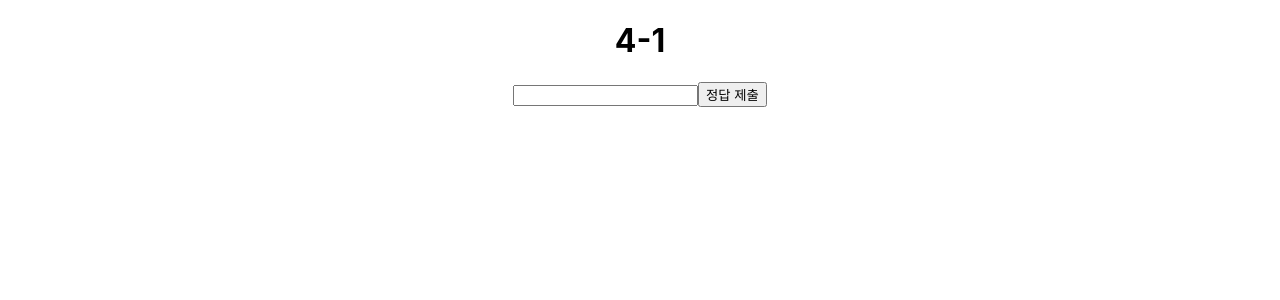
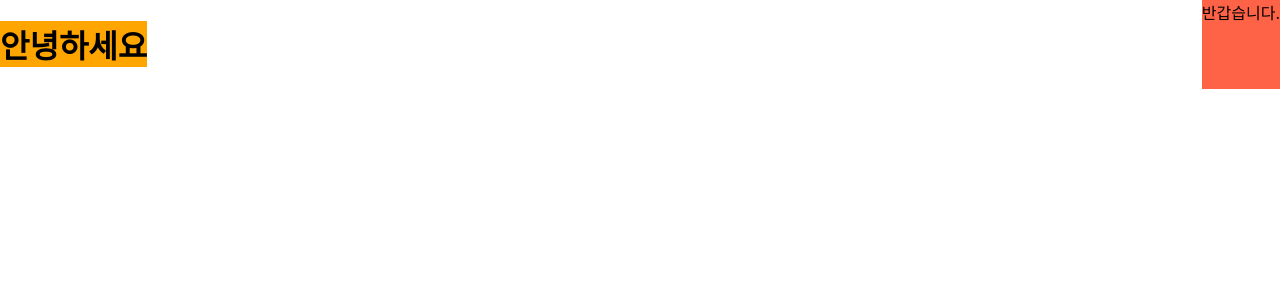
Before and after one commit to dbswp/KDT-React, a React (Create React App) app: page / in a window 1280 px wide. Shown: the top 300 px of the page. Built offline with nearby package versions, Linux system fonts and the light colour scheme.

Commit message:
state, ref 완벽 이해

```diff
--- a/src/App.css
+++ b/src/App.css
@@ -1,5 +1,14 @@
 .App {
-  text-align: center;
+  /* text-align: center; */
+  display: flex;
+  justify-content: space-between;
+}
+.App h1 {
+  background-color: orange;
+}
+
+.App span {
+  background-color: tomato;
 }
 
 .App-logo {
--- a/src/App.js
+++ b/src/App.js
@@ -1,4 +1,6 @@
 import './App.css';
+import Comparing from './components/Comparing';
+import ReactFragment from './components/ReactFragment';
 // import ColorInput from './components/ColorInput';
 // import RefDOM from './components/RefDOM';
 // import React from 'react';
@@ -22,7 +24,7 @@ import './App.css';
 // import ChangeObj from "./components/ChangeObj";
 // import TestRef from './components/TestRef';
 // import ChangeFocus from './components/ChangeFocus';
-import Carculator from './components/Carculator';
+// import Carculator from './components/Carculator';
 
 function App() {
   // const nameArr = ["뽀로로", "루피", "크롱이"];
@@ -70,7 +72,11 @@ function App() {
       {/* <ChangeFocus></ChangeFocus> */}
       {/* <RefDOM />
       <ColorInput /> */}
-      <Carculator />
+      {/* <Carculator /> */}
+      {/* <Comparing /> */}
+      {/* <ReactFragment /> */}
+      <h1>안녕하세요</h1>
+      <span>반갑습니다.</span>
     </div>
   );
 }
--- /dev/null
+++ b/src/components/Comparing.jsx
@@ -0,0 +1,42 @@
+import React, { useRef, useState } from 'react';
+
+// state, ref, 비교하는 코드 공부!!!
+export default function Comparing() {
+  const [cntState, setCntState] = useState(0);
+  const cntRef = useRef(0);
+  let cntVar = 0;
+
+  const [render, setRender] = useState(true);
+
+  const cntUpState = () => {
+    setCntState(cntState + 1);
+    console.log('State: ', cntState);
+  };
+
+  const cntUpRef = () => {
+    cntRef.current += 1;
+    console.log('Ref: ', cntRef.current);
+  };
+
+  const cntUpVar = () => {
+    cntVar += 1;
+    console.log('Variables: ', cntVar);
+  };
+
+  const reRender = () => {
+    setRender(!render);
+  };
+
+  return (
+    <div>
+      <h1>State: {cntState}</h1>
+      <h1>Ref: {cntRef.current}</h1>
+      <h1>Variable: {cntVar}</h1>
+
+      <button onClick={cntUpState}>state + 1</button>
+      <button onClick={cntUpRef}>ref + 1</button>
+      <button onClick={cntUpVar}>variable + 1</button>
+      <button onClick={reRender}>render + 1</button>
+    </div>
+  );
+}
--- /dev/null
+++ b/src/components/ReactFragment.jsx
@@ -0,0 +1,10 @@
+import React from 'react';
+
+export default function ReactFragment() {
+  return (
+    <>
+      <h1>안녕하세요</h1>
+      <h1>반갑습니다.</h1>
+    </>
+  );
+}
```
